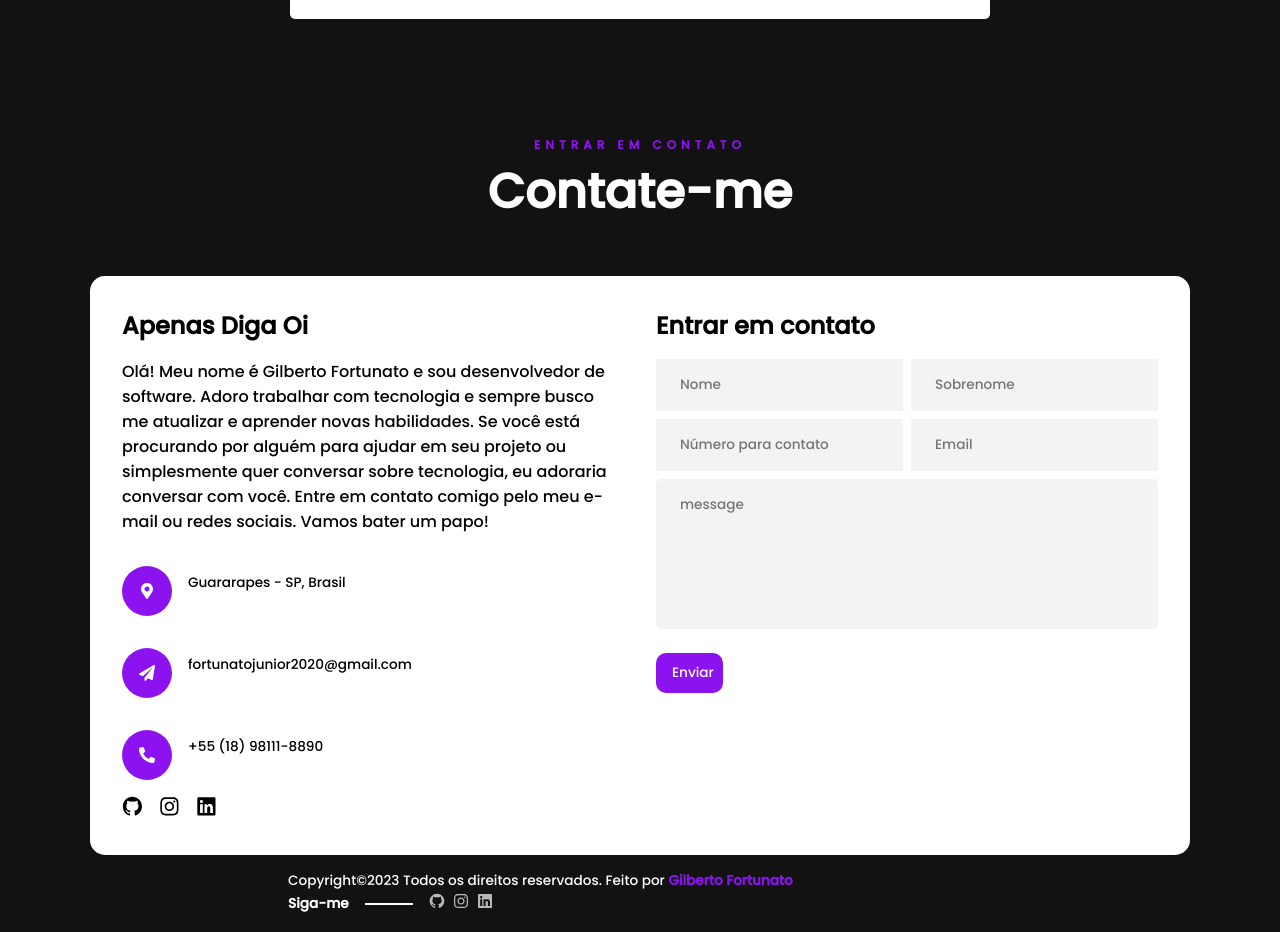
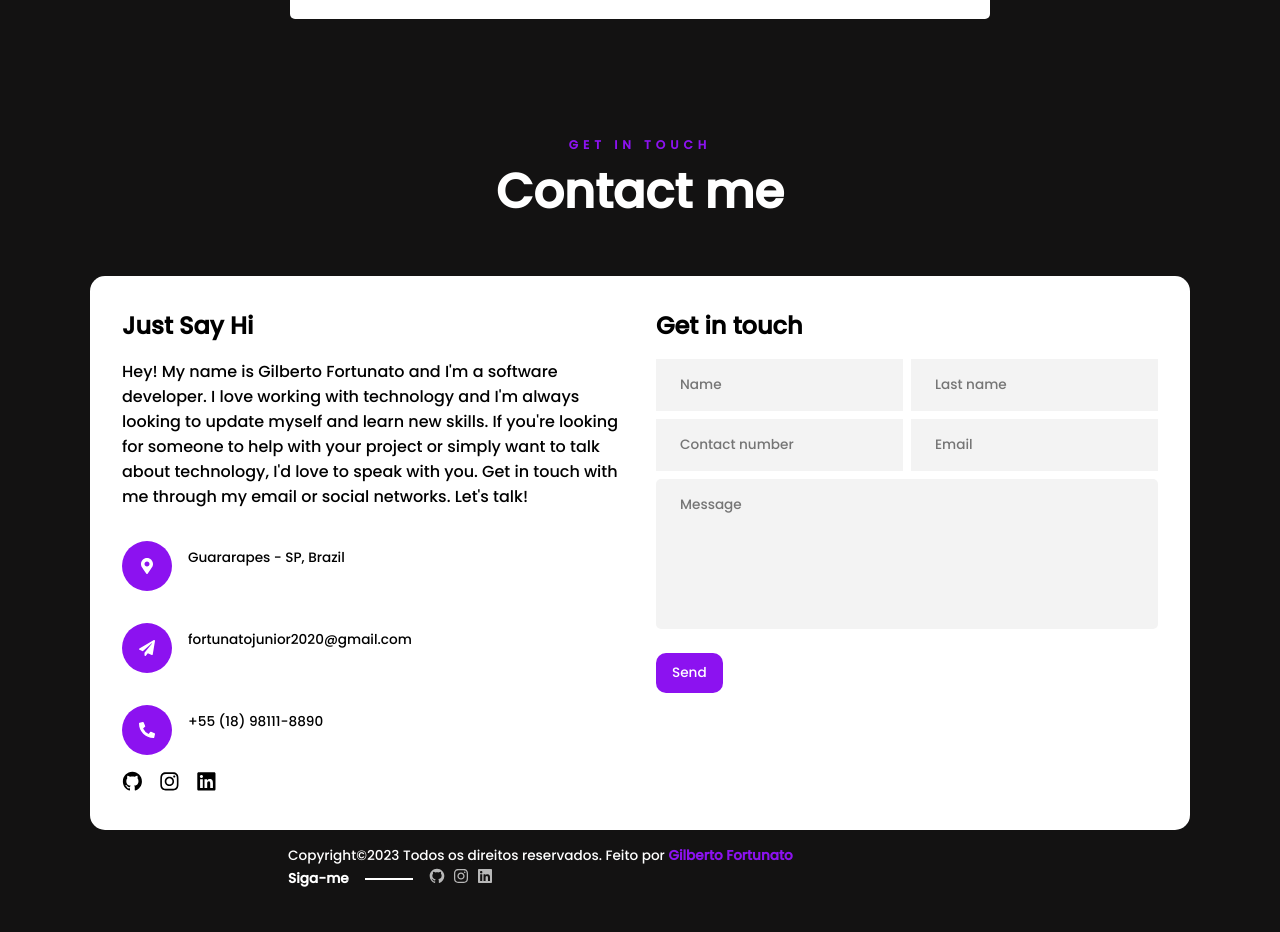
Before and after one commit to xuniorss/portfolio-typescript, a React (Vite) app: page / in a window 1280 px wide. Shown: the part 3901-4833 px from the top of the page. After the commit the page ends 4808 px from the top, so only its background shows below. Built offline with nearby package versions, Linux system fonts and the light colour scheme; no server answers.

Commit message:
change language contact page

```diff
--- a/public/locales/en-US/en.json
+++ b/public/locales/en-US/en.json
@@ -50,5 +50,25 @@
             "label": "Contact me"
          }
       }
+   },
+   "contact": {
+      "title": "GET IN TOUCH",
+      "description": "Contact me",
+      "text-label": "Just Say Hi",
+      "text": "Hey! My name is Gilberto Fortunato and I'm a software developer. I love working with technology and I'm always looking to update myself and learn new skills. If you're looking for someone to help with your project or simply want to talk about technology, I'd love to speak with you. Get in touch with me through my email or social networks. Let's talk!",
+      "contac": {
+         "city": "Guararapes - SP, Brazil"
+      },
+      "form": {
+         "text": "Get in touch",
+         "name": "Name",
+         "sobrenome": "Last name",
+         "number-contact": "Contact number",
+         "email": "Email",
+         "message": "Message",
+         "button": {
+            "label": "Send"
+         }
+      }
    }
 }
--- a/public/locales/pt-BR/pt.json
+++ b/public/locales/pt-BR/pt.json
@@ -50,5 +50,25 @@
             "label": "Contata-Me"
          }
       }
+   },
+   "contact": {
+      "title": "ENTRAR EM CONTATO",
+      "description": "Contate-me",
+      "text-label": "Apenas Diga Oi",
+      "text": "Olá! Meu nome é Gilberto Fortunato e sou desenvolvedor de software. Adoro trabalhar com tecnologia e sempre busco me atualizar e aprender novas habilidades. Se você está procurando por alguém para ajudar em seu projeto ou simplesmente quer conversar sobre tecnologia, eu adoraria conversar com você. Entre em contato comigo pelo meu e-mail ou redes sociais. Vamos bater um papo!",
+      "contac": {
+         "city": "Guararapes - SP, Brasil"
+      },
+      "form": {
+         "text": "Entrar em contato",
+         "name": "Nome",
+         "sobrenome": "Sobrenome",
+         "number-contact": "Número para contato",
+         "email": "Email",
+         "message": "Mensagem",
+         "button": {
+            "label": "Enviar"
+         }
+      }
    }
 }
--- a/src/components/container/Contact/contact.scss
+++ b/src/components/container/Contact/contact.scss
@@ -51,6 +51,10 @@
       .social_icons {
          display: flex;
          margin-top: 1rem;
+
+         a {
+            color: black;
+         }
 
          div {
             margin-right: 1rem;
--- a/src/components/container/Contact/index.tsx
+++ b/src/components/container/Contact/index.tsx
@@ -1,9 +1,13 @@
+import { motion } from 'framer-motion'
+import { useTranslation } from 'react-i18next'
+import '../../../../public/locales/i18n'
+import { contacts } from '../../../utils/contact'
+import { SocialIcons } from '../../SocialIcons'
 import './contact.scss'
-import { motion } from 'framer-motion'
-import { contacts } from '../../../utils/contact'
-import { socialIcons } from '../../../utils/data'
 
 export default function Contact() {
+   const { t } = useTranslation('contact')
+
    return (
       <div className="container" id="contact">
          <motion.div
@@ -11,8 +15,8 @@ export default function Contact() {
             whileInView={{ y: [-50, 0], opacity: 1 }}
             className="title"
          >
-            <span>Entrar em contato</span>
-            <h1>Contate-me</h1>
+            <span>{t('title')}</span>
+            <h1>{t('description')}</h1>
          </motion.div>
          <div className="contact_form">
             <motion.div
@@ -21,29 +25,20 @@ export default function Contact() {
                transition={{ duration: 1 }}
                className="contact_left_container"
             >
-               <h3>Apenas Diga Oi</h3>
-               <p className="contact_text">
-                  Olá! Meu nome é Gilberto Fortunato e sou desenvolvedor de software. Adoro
-                  trabalhar com tecnologia e sempre busco me atualizar e aprender novas habilidades.
-                  Se você está procurando por alguém para ajudar em seu projeto ou simplesmente quer
-                  conversar sobre tecnologia, eu adoraria conversar com você. Entre em contato
-                  comigo pelo meu e-mail ou redes sociais. Vamos bater um papo!
-               </p>
+               <h3>{t('text-label')}</h3>
+               <p className="contact_text">{t('text')}</p>
                {contacts.map((contact) => {
                   let Icon = contact.icon
                   return (
                      <div className="contact_left" key={contact.id}>
                         <div className="icon">{<Icon />}</div>
-                        <p>{contact.infoText}</p>
+                        <p>{contact.id === 1 ? `${t('contac.city')}` : contact.infoText}</p>
                      </div>
                   )
                })}
 
                <div className="social_icons">
-                  {socialIcons.map((socialIcon, index) => {
-                     let Icon = socialIcon.icon
-                     return <div key={index}>{<Icon />}</div>
-                  })}
+                  <SocialIcons />
                </div>
             </motion.div>
             <motion.div
@@ -52,24 +47,24 @@ export default function Contact() {
                transition={{ duration: 1 }}
                className="contact_right"
             >
-               <h3>Entrar em contato</h3>
+               <h3>{t('form.text')}</h3>
                <div className="row">
-                  <input type="text" placeholder="Nome" />
-                  <input type="text" placeholder="Sobrenome" />
+                  <input type="text" placeholder={`${t('form.name')}`} />
+                  <input type="text" placeholder={`${t('form.sobrenome')}`} />
                </div>
                <div className="row">
-                  <input type="text" placeholder="Número para contato" />
-                  <input type="email" placeholder="Email" />
+                  <input type="text" placeholder={`${t('form.number-contact')}`} />
+                  <input type="email" placeholder={`${t('form.email')}`} />
                </div>
                <div className="row">
-                  <textarea placeholder="message"></textarea>
+                  <textarea placeholder={`${t('form.message')}`}></textarea>
                </div>
                <motion.div
                   whileHover={{ scale: 1.1 }}
                   transition={{ duration: 0.3 }}
                   className="btn"
                >
-                  <a href="#">Enviar</a>
+                  <a href="#">{t('form.button.label')}</a>
                </motion.div>
             </motion.div>
          </div>
```
